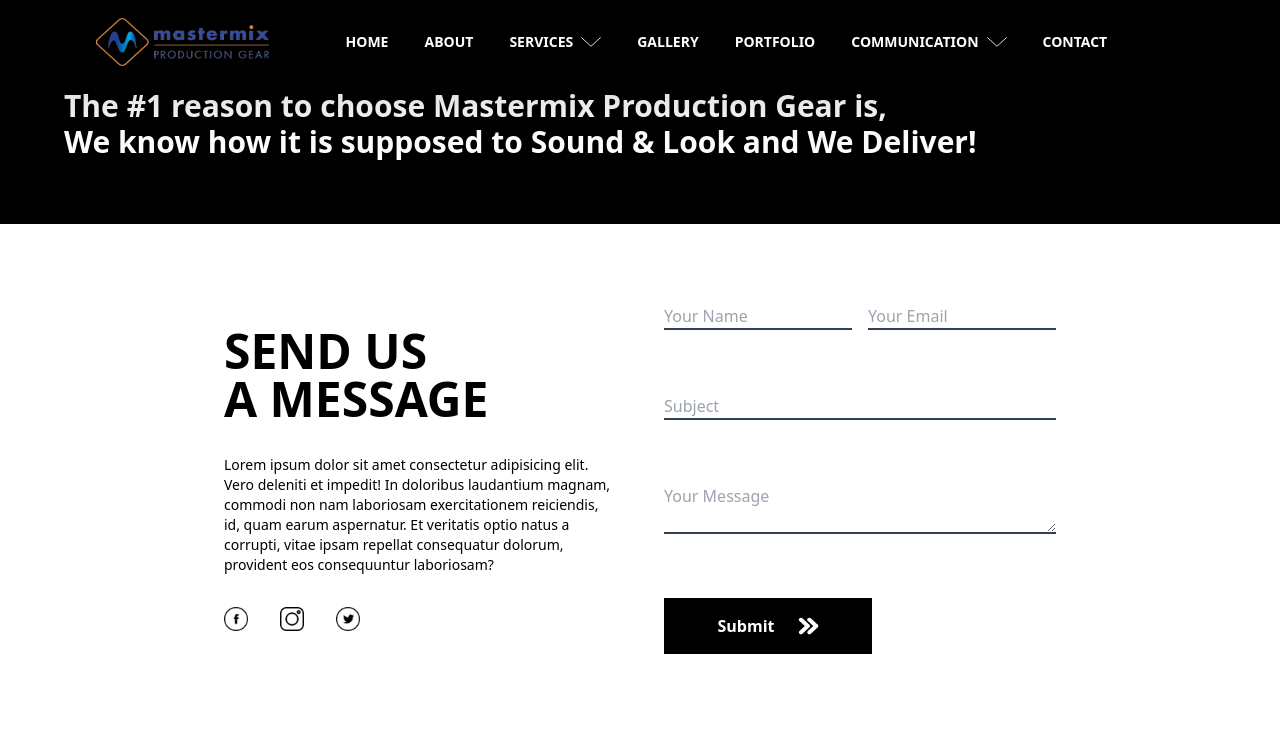
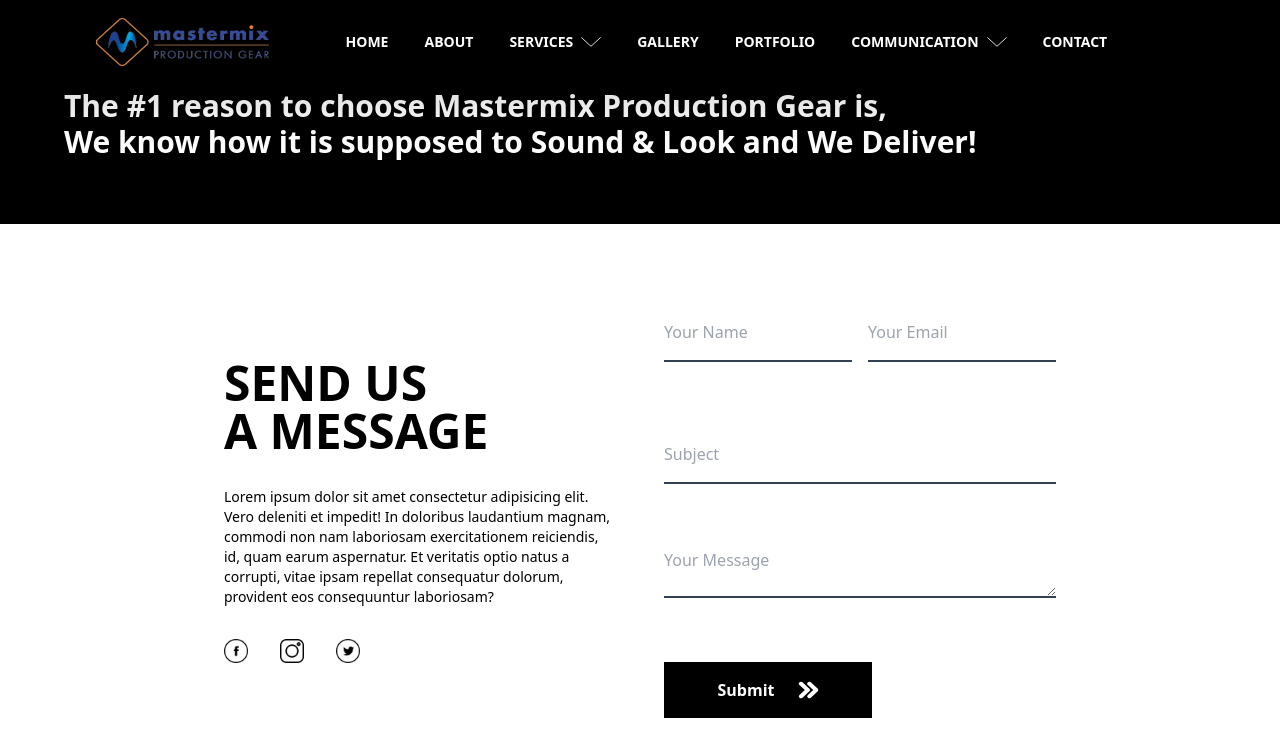
Before and after one commit to ghesshu/sound-engineer-website, a React (Create React App) app: page /contact in a window 1280 px wide. Shown: the top 732 px of the page. Built offline with nearby package versions, Linux system fonts and the light colour scheme.

Commit message:
Update ContentCT.jsx

```diff
--- a/src/components/Contact/ContentCT.jsx
+++ b/src/components/Contact/ContentCT.jsx
@@ -37,14 +37,14 @@ const ContentCT = () => {
         <div className="flex flex-col space-y-16">
       <div className="flex space-x-4 justify-between">
       <input
-        className='border-b-2 border-slate-700 w-1/2'
+        className='border-b-2 border-slate-700 w-1/2 bg-transparent outline-0 py-4'
         type="text"
         placeholder="Your Name"
         value={name}
         onChange={(e) => setName(e.target.value)}
       />
       <input
-       className='border-b-2 border-slate-700 w-1/2'
+       className='border-b-2 border-slate-700 w-1/2 bg-transparent outline-0 py-4'
         type="email"
         placeholder="Your Email"
         value={email}
@@ -52,14 +52,14 @@ const ContentCT = () => {
       />
       </div>
       <input
-       className='border-b-2 border-slate-700'
+       className='border-b-2 border-slate-700 bg-transparent outline-0 py-4'
         type="text"
         placeholder="Subject"
         value={subject}
         onChange={(e) => setSubject(e.target.value)}
       />
       <textarea
-       className='border-b-2 border-slate-700'
+       className='border-b-2 border-slate-700 bg-transparent outline-0 rounded-none'
         placeholder="Your Message"
         value={message}
         onChange={(e) => setMessage(e.target.value)}
```
